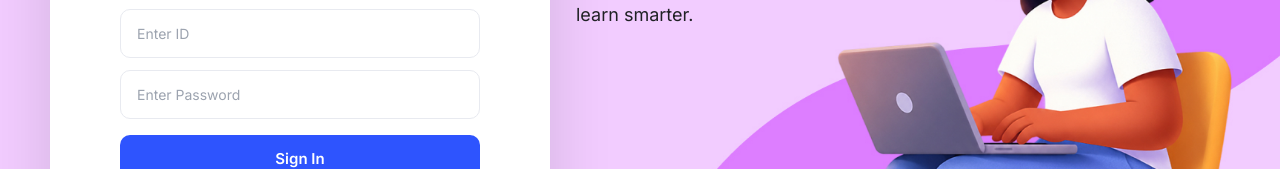
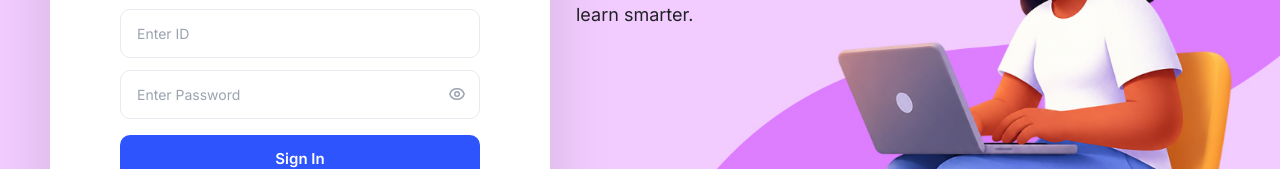
Before and after one commit to KennedyOfosu/LecturaMind, a React (Vite) app in the folder frontend/: page /login in a window 1280 px wide. Shown: the part 354-523 px from the top of the page. Built offline with nearby package versions, Linux system fonts and the light colour scheme; no server answers; a web font is replaced by a local one.

Commit message:
feat: add password visibility toggle on login page

```diff
--- a/frontend/src/pages/Login.jsx
+++ b/frontend/src/pages/Login.jsx
@@ -19,6 +19,7 @@
   const [password,  setPassword]  = useState('')
   const [error,     setError]     = useState('')
   const [isLoading, setIsLoading] = useState(false)
+  const [showPassword, setShowPassword] = useState(false)
 
   const handleSubmit = async (e) => {
     e.preventDefault()
@@ -102,13 +103,37 @@
                 autoComplete="off"
                 style={inputBase}
               />
-              <input
-                type="password"
-                placeholder="Enter Password"
-                value={password}
-                onChange={(e) => setPassword(e.target.value)}
-                style={inputBase}
-              />
+              <div style={{ position: 'relative' }}>
+                <input
+                  type={showPassword ? 'text' : 'password'}
+                  placeholder="Enter Password"
+                  value={password}
+                  onChange={(e) => setPassword(e.target.value)}
+                  style={{ ...inputBase, paddingRight: 44 }}
+                />
+                <button
+                  type="button"
+                  onClick={() => setShowPassword((v) => !v)}
+                  style={{
+                    position: 'absolute', right: 14, top: '50%',
+                    transform: 'translateY(-50%)',
+                    background: 'none', border: 'none', cursor: 'pointer',
+                    padding: 0, color: '#9ca3af', display: 'flex', alignItems: 'center',
+                  }}
+                  aria-label={showPassword ? 'Hide password' : 'Show password'}
+                >
+                  {showPassword ? (
+                    <svg xmlns="http://www.w3.org/2000/svg" width="18" height="18" fill="none" viewBox="0 0 24 24" stroke="currentColor" strokeWidth="2">
+                      <path strokeLinecap="round" strokeLinejoin="round" d="M13.875 18.825A10.05 10.05 0 0112 19c-4.478 0-8.268-2.943-9.543-7a9.97 9.97 0 011.563-3.029m5.858.908a3 3 0 114.243 4.243M9.878 9.878l4.242 4.242M9.88 9.88l-3.29-3.29m7.532 7.532l3.29 3.29M3 3l3.59 3.59m0 0A9.953 9.953 0 0112 5c4.478 0 8.268 2.943 9.543 7a10.025 10.025 0 01-4.132 5.411m0 0L21 21" />
+                    </svg>
+                  ) : (
+                    <svg xmlns="http://www.w3.org/2000/svg" width="18" height="18" fill="none" viewBox="0 0 24 24" stroke="currentColor" strokeWidth="2">
+                      <path strokeLinecap="round" strokeLinejoin="round" d="M15 12a3 3 0 11-6 0 3 3 0 016 0z" />
+                      <path strokeLinecap="round" strokeLinejoin="round" d="M2.458 12C3.732 7.943 7.523 5 12 5c4.478 0 8.268 2.943 9.542 7-1.274 4.057-5.064 7-9.542 7-4.477 0-8.268-2.943-9.542-7z" />
+                    </svg>
+                  )}
+                </button>
+              </div>
 
               {error && (
                 <p style={{ color: '#ef4444', fontSize: 12, textAlign: 'center', margin: 0, fontFamily: 'Inter, sans-serif' }}>
```
